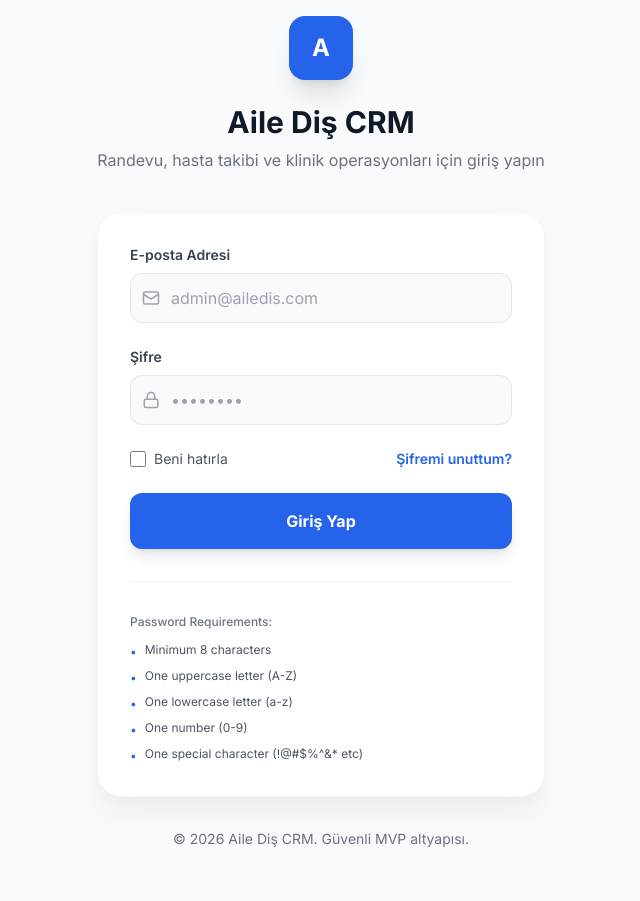
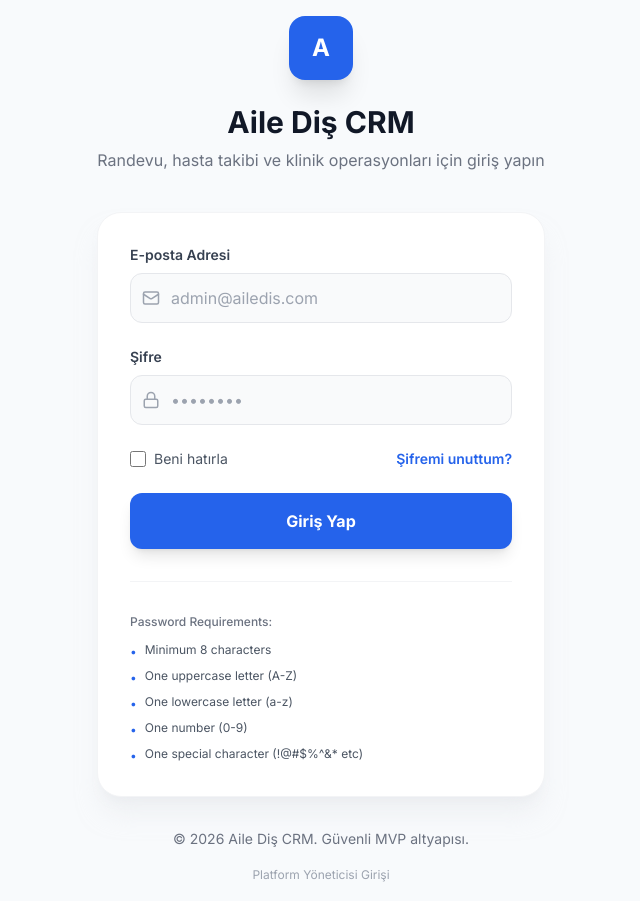
Before and after one commit to MustafaBasol/DisKlinikCRM, a React (Vite) app: page /login in a window 1280 px wide. Shown: the whole page, without its empty margins (319-959 px from the left). Before the commit the page ends 865 px from the top, so only its background shows below. Built offline with nearby package versions, Linux system fonts and the light colour scheme; no server answers.

Commit message:
feat: add platform login link to the login page

```diff
--- a/src/pages/Login.tsx
+++ b/src/pages/Login.tsx
@@ -1,5 +1,5 @@
 import React, { useState } from 'react';
-import { useNavigate } from 'react-router-dom';
+import { useNavigate, Link } from 'react-router-dom';
 import { useAuth } from '../context/AuthContext';
 import { authService } from '../services/api';
 import { Lock, Mail, Loader2, AlertCircle } from 'lucide-react';
@@ -127,6 +127,11 @@ const Login: React.FC = () => {
         <p className="text-center text-gray-500 mt-8 text-sm">
           &copy; 2026 Aile Diş CRM. Güvenli MVP altyapısı.
         </p>
+        <p className="text-center mt-3">
+          <Link to="/platform/login" className="text-xs text-gray-400 hover:text-gray-500 transition-colors">
+            Platform Yöneticisi Girişi
+          </Link>
+        </p>
       </div>
     </div>
   );
```
Also changed, not shown: 1 other file (tests, documents, lock files or other folders).
